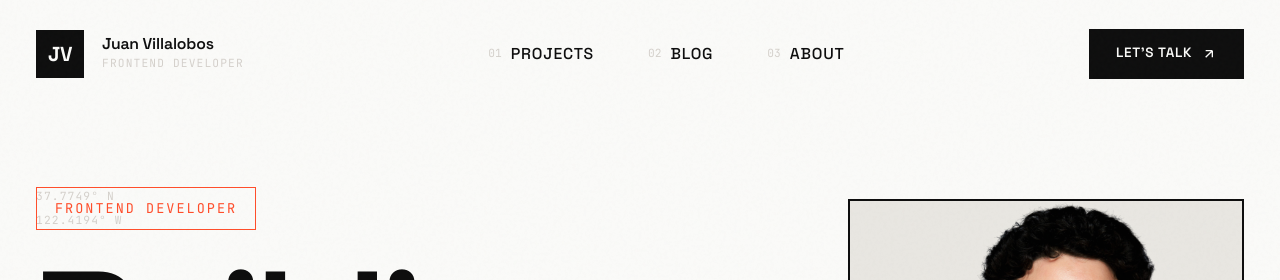
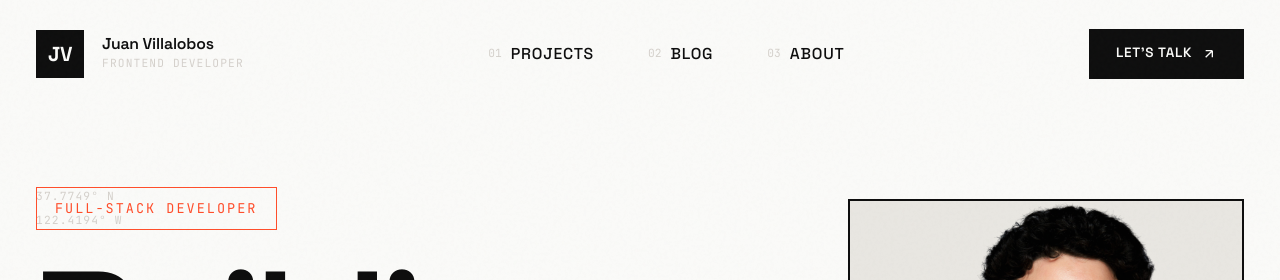
Before and after one commit to jvillalobos22/juanton-dev-portfolio, a Next.js app: page / in a window 1280 px wide. Shown: the top 280 px of the page. Built offline with nearby package versions, Linux system fonts and the light colour scheme.

Commit message:
move home page content into frontmatter of home.md

```diff
--- a/pages/home.md
+++ b/pages/home.md
@@ -1,4 +1,67 @@
-## Hi, I'm Juan Villalobos aka @JuantonMusic 👋
+---
+hero:
+  roleLabel: "Full-Stack Developer"
+  titleLines:
+    - "Building"
+    - "interfaces"
+  subtitle: "Crafting thoughtful digital experiences with React, TypeScript, and a relentless focus on performance and accessibility."
+  coordinates:
+    latitude: "37.7749° N"
+    longitude: "122.4194° W"
+  currentPosition:
+    label: "Currently"
+    text: "Lead Engineer @ IBM"
+  heroImage:
+    src: "/images/headshot-square-1-transparent.png"
+    alt: "Juan Villalobos"
+
+about:
+  sectionNum: "01"
+  sectionTitle: "About"
+  leadParagraph: "I'm Juan, a full-stack developer with 11+ years of experience building scalable web applications for enterprise clients. I believe great interfaces are invisible—they just work."
+  bodyParagraph: "Currently leading frontend architecture for our  clients at IBM, where I focus on design systems, performance optimization, and mentoring the next generation of developers. When I'm not coding, you'll find me creating content about modern web development."
+  stats:
+    - number: "11+"
+      label: "Years Experience"
+    - number: "50+"
+      label: "Projects Delivered"
+    - number: "10M+"
+      label: "Users Impacted"
+
+work:
+  sectionNum: "02"
+  sectionTitle: "Selected Work"
+  ctaText: "View All Projects"
+  emptyStateMessage: "Projects coming soon..."
+
+blog:
+  sectionNum: "03"
+  sectionTitle: "Latest Writing"
+  ctaText: "Read All Posts"
+  cardLinkText: "Read Article"
+
+contact:
+  sectionNum: "04"
+  sectionTitle: "Get in Touch"
+  headingLines:
+    - "Let's build something"
+    - "great together."
+  description: "Available for freelance projects, consulting, and interesting conversations about software development."
+  ctaText: "Start a Conversation"
+  email: "juan@juanvillalobos.me"
+  socialLinks:
+    - platform: "linkedin"
+      url: "https://www.linkedin.com/in/juanavillalobos/"
+      label: "LinkedIn"
+    - platform: "youtube"
+      url: "https://www.youtube.com/@juantonmusic"
+      label: "YouTube"
+    - platform: "github"
+      url: "https://github.com/jvillalobos22"
+      label: "GitHub"
+---
+
+## Hi, I'm Juan Villalobos aka @JuantonMusic
 
 I'm a Lead Software Engineer who bridges the gap between design thinking and technical implementation. As a full-stack developer with a passion for frontend excellence, I specialize in building enterprise-scale React.js and Node.js applications that put user experience first. At IBM, I've shaped the design direction for multi-squad teams, leading design thinking workshops and driving agile development cycles that transform complex requirements into elegant solutions. By implementing efficient sprint processes and mentoring practices, I've helped teams increase their velocity by over 300% while delivering high-quality software. These solutions power critical healthcare infrastructure supporting over 50,000 providers and managing more than $120 billion in annual Medicaid claims for the state of California.
 
--- a/src/app/HomeContent.tsx
+++ b/src/app/HomeContent.tsx
@@ -5,6 +5,7 @@ import Image from "next/image";
 import Link from "next/link";
 import SiteNavigation from "@/template/SiteNavigation/SiteNavigation";
 import styles from "./home.module.scss";
+import { IHomeContent } from "@/interface/homeContent";
 
 interface ProjectData {
   slug: string;
@@ -24,9 +25,10 @@ interface PostData {
 interface HomeContentProps {
   projects: ProjectData[];
   posts: PostData[];
+  content: IHomeContent;
 }
 
-const HomeContent = ({ projects, posts }: HomeContentProps) => {
+const HomeContent = ({ projects, posts, content }: HomeContentProps) => {
   const [currentSection, setCurrentSection] = useState(0);
 
   // Handle body scroll lock for snap scrolling on non-mobile
@@ -97,22 +99,23 @@ const HomeContent = ({ projects, posts }: HomeContentProps) => {
         <div className={styles.heroContent}>
           {/* Decorative Elements */}
           <div className={styles.heroCoord}>
-            <span className={styles.coordLabel}>37.7749° N</span>
-            <span className={styles.coordLabel}>122.4194° W</span>
+            <span className={styles.coordLabel}>{content.hero.coordinates.latitude}</span>
+            <span className={styles.coordLabel}>{content.hero.coordinates.longitude}</span>
           </div>
 
           {/* Main Hero Text */}
           <div className={styles.heroText}>
-            <span className={styles.heroLabel}>Frontend Developer</span>
+            <span className={styles.heroLabel}>{content.hero.roleLabel}</span>
             <h1 className={styles.heroTitle}>
-              <span className={styles.heroLine}>Building</span>
-              <span className={styles.heroLine}>
-                interfaces<span className={styles.accent}>.</span>
+              {content.hero.titleLines.map((line, index) => (
+                <span key={index} className={styles.heroLine}>
+                  {line}
+                  {index === content.hero.titleLines.length - 1 && <span className={styles.accent}>.</span>}
                 </span>
+              ))}
             </h1>
             <p className={styles.heroSubtitle}>
-              Crafting thoughtful digital experiences with React, TypeScript, and a
-              relentless focus on performance and accessibility.
+              {content.hero.subtitle}
             </p>
           </div>
 
@@ -120,8 +123,8 @@ const HomeContent = ({ projects, posts }: HomeContentProps) => {
           <div className={styles.heroImage}>
             <div className={styles.heroImageFrame}>
               <Image
-                src="/images/headshot-square-1-transparent.png"
-                alt="Juan Villalobos"
+                src={content.hero.heroImage.src}
+                alt={content.hero.heroImage.alt}
                 width={500}
                 height={500}
                 priority
@@ -129,8 +132,8 @@ const HomeContent = ({ projects, posts }: HomeContentProps) => {
               />
             </div>
             <div className={styles.heroImageCaption}>
-              <span className={styles.captionLabel}>Currently</span>
-              <span className={styles.captionText}>Lead Engineer @ IBM</span>
+              <span className={styles.captionLabel}>{content.hero.currentPosition.label}</span>
+              <span className={styles.captionText}>{content.hero.currentPosition.text}</span>
             </div>
           </div>
         </div>
@@ -146,34 +149,23 @@ const HomeContent = ({ projects, posts }: HomeContentProps) => {
       <section className={styles.about} data-section="1">
         <div className={styles.aboutGrid}>
           <div className={styles.aboutLabel}>
-            <span className={styles.sectionNum}>01</span>
-            <span className={styles.sectionTitle}>About</span>
+            <span className={styles.sectionNum}>{content.about.sectionNum}</span>
+            <span className={styles.sectionTitle}>{content.about.sectionTitle}</span>
           </div>
           <div className={styles.aboutContent}>
             <p className={styles.aboutLead}>
-              I&apos;m Juan, a frontend developer with 8+ years of experience building
-              scalable web applications for enterprise clients. I believe great interfaces
-              are invisible—they just work.
+              {content.about.leadParagraph}
             </p>
             <p className={styles.aboutBody}>
-              Currently leading frontend architecture at IBM, where I focus on design
-              systems, performance optimization, and mentoring the next generation of
-              developers. When I&apos;m not coding, you&apos;ll find me creating content
-              about modern web development.
+              {content.about.bodyParagraph}
             </p>
             <div className={styles.aboutStats}>
-              <div className={styles.stat}>
-                <span className={styles.statNumber}>8+</span>
-                <span className={styles.statLabel}>Years Experience</span>
+              {content.about.stats.map((stat, index) => (
+                <div key={index} className={styles.stat}>
+                  <span className={styles.statNumber}>{stat.number}</span>
+                  <span className={styles.statLabel}>{stat.label}</span>
                 </div>
-              <div className={styles.stat}>
-                <span className={styles.statNumber}>50+</span>
-                <span className={styles.statLabel}>Projects Delivered</span>
-              </div>
-              <div className={styles.stat}>
-                <span className={styles.statNumber}>10M+</span>
-                <span className={styles.statLabel}>Users Impacted</span>
-              </div>
+              ))}
             </div>
           </div>
         </div>
@@ -184,11 +176,11 @@ const HomeContent = ({ projects, posts }: HomeContentProps) => {
         <div className={styles.workInner}>
           <div className={styles.workHeader}>
             <div className={styles.workLabel}>
-              <span className={styles.sectionNum}>02</span>
-              <span className={styles.sectionTitle}>Selected Work</span>
+              <span className={styles.sectionNum}>{content.work.sectionNum}</span>
+              <span className={styles.sectionTitle}>{content.work.sectionTitle}</span>
             </div>
             <Link href="/projects" className={styles.workLink}>
-              View All Projects
+              {content.work.ctaText}
               <svg width="16" height="16" viewBox="0 0 24 24" fill="none" stroke="currentColor" strokeWidth="2">
                 <path d="M7 17L17 7M17 7H7M17 7V17" />
               </svg>
@@ -224,7 +216,7 @@ const HomeContent = ({ projects, posts }: HomeContentProps) => {
               ))
             ) : (
               <div className={styles.workEmpty}>
-                <p>Projects coming soon...</p>
+                <p>{content.work.emptyStateMessage}</p>
               </div>
             )}
           </div>
@@ -236,11 +228,11 @@ const HomeContent = ({ projects, posts }: HomeContentProps) => {
         <div className={styles.blogInner}>
           <div className={styles.blogHeader}>
             <div className={styles.blogLabel}>
-              <span className={styles.sectionNum}>03</span>
-              <span className={styles.sectionTitle}>Latest Writing</span>
+              <span className={styles.sectionNum}>{content.blog.sectionNum}</span>
+              <span className={styles.sectionTitle}>{content.blog.sectionTitle}</span>
             </div>
             <Link href="/blog" className={styles.blogLink}>
-              Read All Posts
+              {content.blog.ctaText}
               <svg width="16" height="16" viewBox="0 0 24 24" fill="none" stroke="currentColor" strokeWidth="2">
                 <path d="M7 17L17 7M17 7H7M17 7V17" />
               </svg>
@@ -262,7 +254,7 @@ const HomeContent = ({ projects, posts }: HomeContentProps) => {
                 <h3 className={styles.blogCardTitle}>{post.title}</h3>
                 <p className={styles.blogCardDesc}>{post.summary}</p>
                 <span className={styles.blogCardLink}>
-                  Read Article
+                  {content.blog.cardLinkText}
                   <svg width="14" height="14" viewBox="0 0 24 24" fill="none" stroke="currentColor" strokeWidth="2">
                     <path d="M5 12h14M12 5l7 7-7 7" />
                   </svg>
@@ -277,40 +269,43 @@ const HomeContent = ({ projects, posts }: HomeContentProps) => {
       <section className={styles.contact} data-section="4">
         <div className={styles.contactContent}>
           <div className={styles.contactLabel}>
-            <span className={styles.sectionNum}>04</span>
-            <span className={styles.sectionTitle}>Get in Touch</span>
+            <span className={styles.sectionNum}>{content.contact.sectionNum}</span>
+            <span className={styles.sectionTitle}>{content.contact.sectionTitle}</span>
           </div>
           <h2 className={styles.contactTitle}>
-            Let&apos;s build something<br />
-            <span className={styles.accent}>great together.</span>
+            {content.contact.headingLines[0]}<br />
+            <span className={styles.accent}>{content.contact.headingLines[1]}</span>
           </h2>
           <p className={styles.contactText}>
-            Available for freelance projects, consulting, and interesting conversations
-            about frontend development.
+            {content.contact.description}
           </p>
           <div className={styles.contactActions}>
-            <a href="mailto:hello@juanton.dev" className={styles.contactBtn}>
-              Start a Conversation
+            <a href={`mailto:${content.contact.email}`} className={styles.contactBtn}>
+              {content.contact.ctaText}
               <svg width="16" height="16" viewBox="0 0 24 24" fill="none" stroke="currentColor" strokeWidth="2">
                 <path d="M7 17L17 7M17 7H7M17 7V17" />
               </svg>
             </a>
             <div className={styles.contactSocial}>
-              <a href="https://www.linkedin.com/in/juanavillalobos/" target="_blank" rel="noopener noreferrer" className={styles.socialLink} aria-label="LinkedIn">
+              {content.contact.socialLinks.map((link) => (
+                <a key={link.platform} href={link.url} target="_blank" rel="noopener noreferrer" className={styles.socialLink} aria-label={link.label}>
+                  {link.platform === "linkedin" && (
                     <svg width="20" height="20" viewBox="0 0 24 24" fill="currentColor">
                       <path d="M20.447 20.452h-3.554v-5.569c0-1.328-.027-3.037-1.852-3.037-1.853 0-2.136 1.445-2.136 2.939v5.667H9.351V9h3.414v1.561h.046c.477-.9 1.637-1.85 3.37-1.85 3.601 0 4.267 2.37 4.267 5.455v6.286zM5.337 7.433c-1.144 0-2.063-.926-2.063-2.065 0-1.138.92-2.063 2.063-2.063 1.14 0 2.064.925 2.064 2.063 0 1.139-.925 2.065-2.064 2.065zm1.782 13.019H3.555V9h3.564v11.452zM22.225 0H1.771C.792 0 0 .774 0 1.729v20.542C0 23.227.792 24 1.771 24h20.451C23.2 24 24 23.227 24 22.271V1.729C24 .774 23.2 0 22.222 0h.003z"/>
                     </svg>
-              </a>
-              <a href="https://www.youtube.com/@juantonmusic" target="_blank" rel="noopener noreferrer" className={styles.socialLink} aria-label="YouTube">
+                  )}
+                  {link.platform === "youtube" && (
                     <svg width="20" height="20" viewBox="0 0 24 24" fill="currentColor">
                       <path d="M23.498 6.186a3.016 3.016 0 0 0-2.122-2.136C19.505 3.545 12 3.545 12 3.545s-7.505 0-9.377.505A3.017 3.017 0 0 0 .502 6.186C0 8.07 0 12 0 12s0 3.93.502 5.814a3.016 3.016 0 0 0 2.122 2.136c1.871.505 9.376.505 9.376.505s7.505 0 9.377-.505a3.015 3.015 0 0 0 2.122-2.136C24 15.93 24 12 24 12s0-3.93-.502-5.814zM9.545 15.568V8.432L15.818 12l-6.273 3.568z"/>
                     </svg>
-              </a>
-              <a href="https://github.com/jvillalobos22" target="_blank" rel="noopener noreferrer" className={styles.socialLink} aria-label="GitHub">
+                  )}
+                  {link.platform === "github" && (
                     <svg width="20" height="20" viewBox="0 0 24 24" fill="currentColor">
                       <path d="M12 0c-6.626 0-12 5.373-12 12 0 5.302 3.438 9.8 8.207 11.387.599.111.793-.261.793-.577v-2.234c-3.338.726-4.033-1.416-4.033-1.416-.546-1.387-1.333-1.756-1.333-1.756-1.089-.745.083-.729.083-.729 1.205.084 1.839 1.237 1.839 1.237 1.07 1.834 2.807 1.304 3.492.997.107-.775.418-1.305.762-1.604-2.665-.305-5.467-1.334-5.467-5.931 0-1.311.469-2.381 1.236-3.221-.124-.303-.535-1.524.117-3.176 0 0 1.008-.322 3.301 1.23.957-.266 1.983-.399 3.003-.404 1.02.005 2.047.138 3.006.404 2.291-1.552 3.297-1.23 3.297-1.23.653 1.653.242 2.874.118 3.176.77.84 1.235 1.911 1.235 3.221 0 4.609-2.807 5.624-5.479 5.921.43.372.823 1.102.823 2.222v3.293c0 .319.192.694.801.576 4.765-1.589 8.199-6.086 8.199-11.386 0-6.627-5.373-12-12-12z"/>
                     </svg>
+                  )}
                 </a>
+              ))}
             </div>
           </div>
         </div>
--- a/src/app/page.tsx
+++ b/src/app/page.tsx
@@ -1,10 +1,17 @@
 import { Metadata } from "next";
-import { getListOfPosts, getPostContent, getListOfProjects, getProjectContent } from "@/utils/contentHelper";
+import {
+  getListOfPosts,
+  getPostContent,
+  getListOfProjects,
+  getProjectContent,
+  getHomeContent,
+} from "@/utils/contentHelper";
 import HomeContent from "./HomeContent";
 
 export const metadata: Metadata = {
   title: "Juan Villalobos — Frontend Developer",
-  description: "Building interfaces that matter. Frontend developer specializing in React, TypeScript, and modern web experiences.",
+  description:
+    "Building interfaces that matter. Frontend developer specializing in React, TypeScript, and modern web experiences.",
 };
 
 const Home = () => {
@@ -35,7 +42,11 @@ const Home = () => {
     };
   });
 
-  return <HomeContent projects={projects} posts={posts} />;
+  const { data: homeContent } = getHomeContent();
+
+  return (
+    <HomeContent projects={projects} posts={posts} content={homeContent} />
+  );
 };
 
 export default Home;
--- /dev/null
+++ b/src/interface/homeContent.tsx
@@ -0,0 +1,74 @@
+export interface IHeroCoordinates {
+  latitude: string;
+  longitude: string;
+}
+
+export interface IHeroPosition {
+  label: string;
+  text: string;
+}
+
+export interface IHeroImage {
+  src: string;
+  alt: string;
+}
+
+export interface IHeroContent {
+  roleLabel: string;
+  titleLines: string[];
+  subtitle: string;
+  coordinates: IHeroCoordinates;
+  currentPosition: IHeroPosition;
+  heroImage: IHeroImage;
+}
+
+export interface IStat {
+  number: string;
+  label: string;
+}
+
+export interface IAboutContent {
+  sectionNum: string;
+  sectionTitle: string;
+  leadParagraph: string;
+  bodyParagraph: string;
+  stats: IStat[];
+}
+
+export interface IWorkContent {
+  sectionNum: string;
+  sectionTitle: string;
+  ctaText: string;
+  emptyStateMessage: string;
+}
+
+export interface IBlogContent {
+  sectionNum: string;
+  sectionTitle: string;
+  ctaText: string;
+  cardLinkText: string;
+}
+
+export interface ISocialLink {
+  platform: string;
+  url: string;
+  label: string;
+}
+
+export interface IContactContent {
+  sectionNum: string;
+  sectionTitle: string;
+  headingLines: string[];
+  description: string;
+  ctaText: string;
+  email: string;
+  socialLinks: ISocialLink[];
+}
+
+export interface IHomeContent {
+  hero: IHeroContent;
+  about: IAboutContent;
+  work: IWorkContent;
+  blog: IBlogContent;
+  contact: IContactContent;
+}
--- a/src/utils/contentHelper.tsx
+++ b/src/utils/contentHelper.tsx
@@ -3,6 +3,7 @@ import fs from "fs";
 import matter from "gray-matter";
 import { IPostData } from "@/interface/posts";
 import { IProjectData } from "@/interface/projects";
+import { IHomeContent } from "@/interface/homeContent";
 
 export const getListOfPosts = () => {
   const folder = path.join(process.cwd(), "posts");
@@ -46,3 +47,10 @@ export const getProjectContent = (slug: string): { data: IProjectData; content:
   const parsed = matter(content);
   return { data: parsed.data as IProjectData, content: parsed.content };
 };
+
+export const getHomeContent = (): { data: IHomeContent; content: string } => {
+  const file = path.join(process.cwd(), "pages", "home.md");
+  const content = fs.readFileSync(file, "utf8");
+  const parsed = matter(content);
+  return { data: parsed.data as IHomeContent, content: parsed.content };
+};
```
Also changed, not shown: 1 other file (tests, documents, lock files or other folders). Lines whose indentation alone changed are shown as unchanged.
